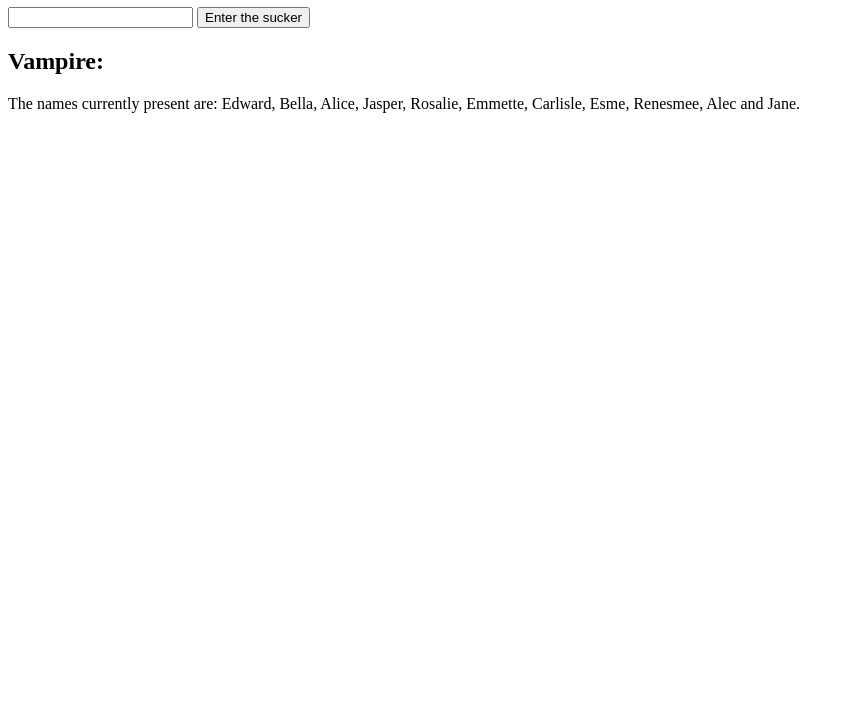
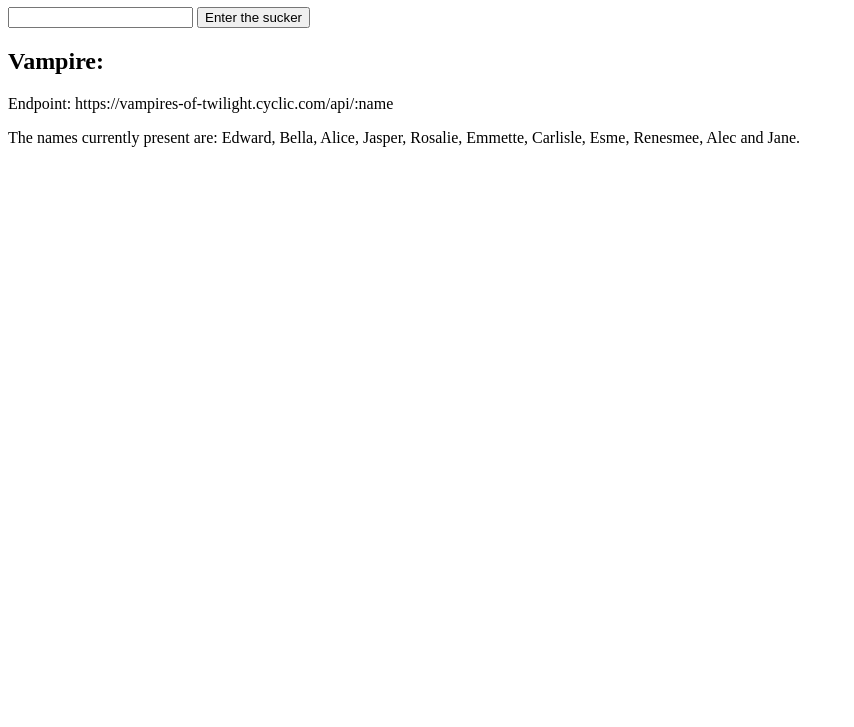
Before and after one commit to CodingLady22/Vampires-API, a website: page index.html in a window 1280 px wide. Shown: the part 73-800 px from the top of the page, without its empty margins (0-854 px from the left). Drawn offline with Linux system fonts and the light colour scheme.

Commit message:
added an endpoint text

```diff
--- a/index.html
+++ b/index.html
@@ -14,6 +14,7 @@
     <h2>Vampire: </h2>
 
     <div class="names">
+        <p> Endpoint: https://vampires-of-twilight.cyclic.com/api/:name </p>
         <p>The names currently present are: Edward, Bella, Alice, Jasper, Rosalie, Emmette, Carlisle, Esme, Renesmee, Alec and Jane.</p>
     </div>
 
```
